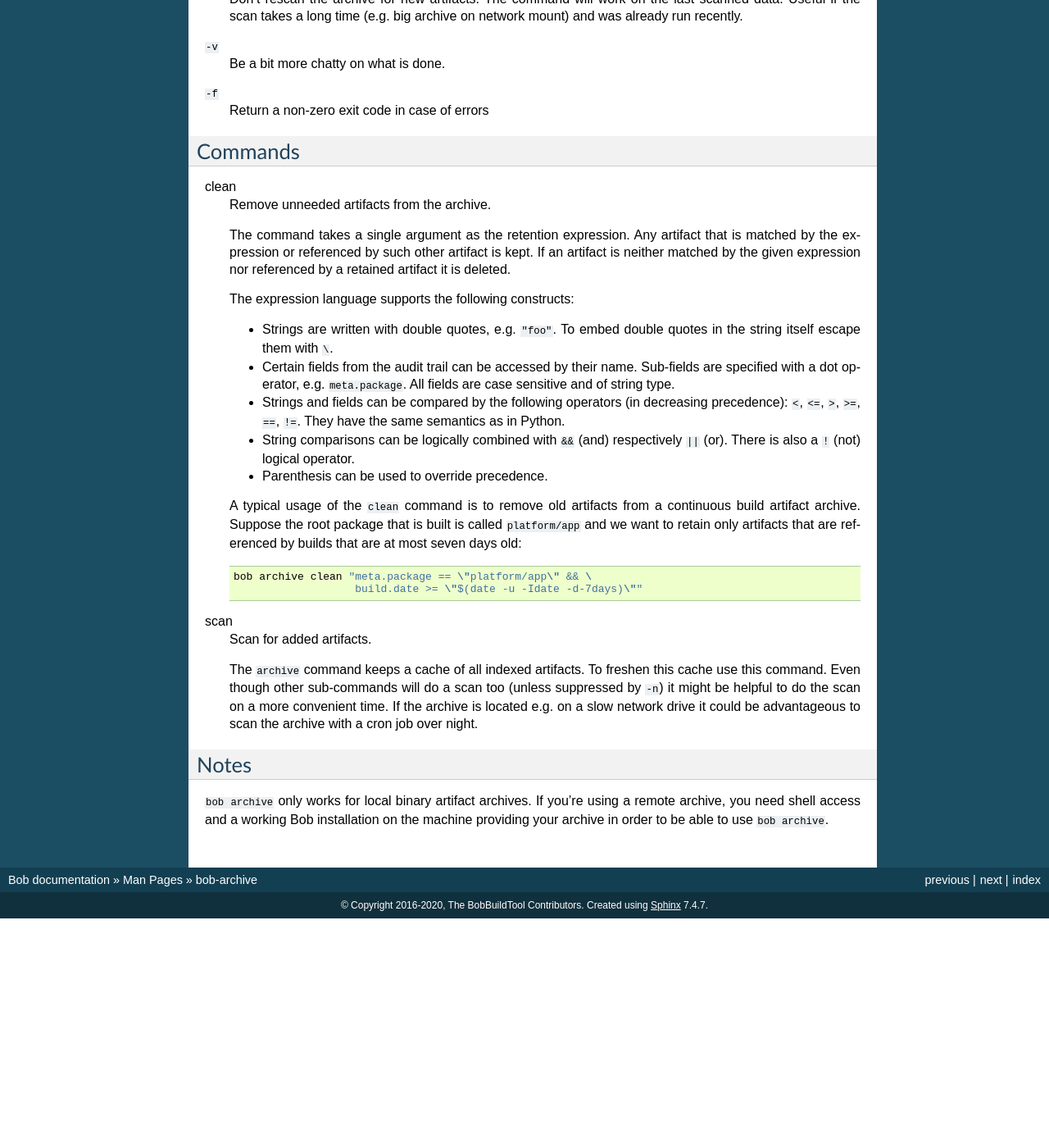
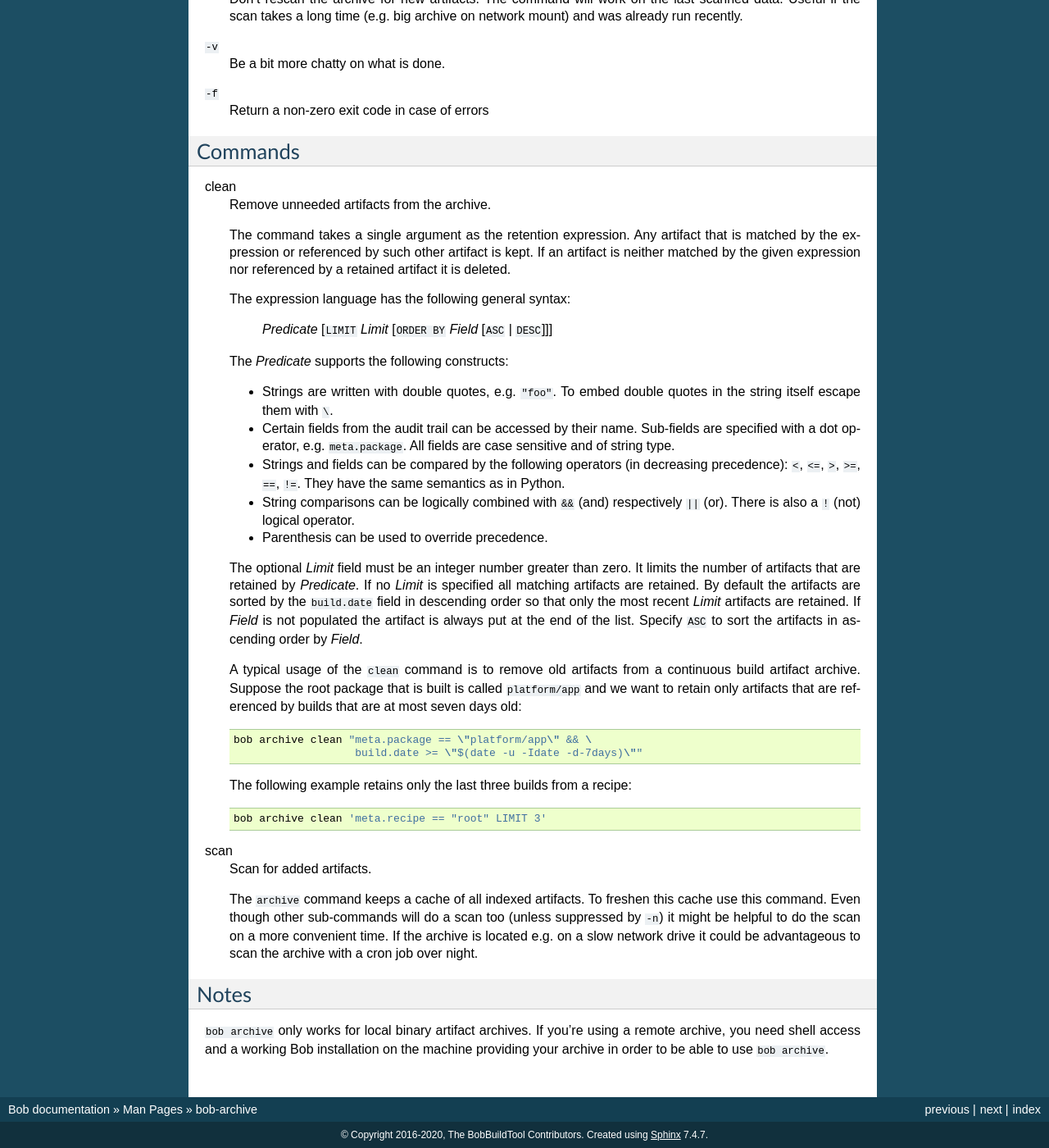
Before and after one commit to BobBuildTool/bob, a Sphinx documentation site: the page built from doc/manpages/bob-archive.rst, in a window 1280 px wide and 1400 px high, scrolled down 761 px. Shown: the whole window at 82% size. Built offline with Sphinx 7.4.7, drawn with Linux system fonts in a browser that asks for light colours; formulas are drawn with MathJax 3; the version number could not be read and is left out; before the commit the page ends 1881 px from its top, so only the background shows below that.

Commit message:
doc: document LIMIT archive feature

```diff
--- a/doc/manpages/bob-archive.rst
+++ b/doc/manpages/bob-archive.rst
@@ -66,7 +66,11 @@ clean
     artifact is kept. If an artifact is neither matched by the given expression
     nor referenced by a retained artifact it is deleted.
 
-    The expression language supports the following constructs:
+    The expression language has the following general syntax:
+
+         *Predicate* [``LIMIT`` *Limit* [``ORDER BY`` *Field* [``ASC`` | ``DESC``]]]
+
+    The *Predicate* supports the following constructs:
 
     * Strings are written with double quotes, e.g. ``"foo"``. To embed
       double quotes in the string itself escape them with ``\``.
@@ -80,6 +84,14 @@ clean
       respectively ``||`` (or). There is also a ``!`` (not) logical operator.
     * Parenthesis can be used to override precedence.
 
+    The optional *Limit* field must be an integer number greater than zero. It
+    limits the number of artifacts that are retained by *Predicate*. If no
+    *Limit* is specified all matching artifacts are retained. By default the
+    artifacts are sorted by the ``build.date`` field in descending order so
+    that only the most recent *Limit* artifacts are retained.  If *Field* is
+    not populated the artifact is always put at the end of the list. Specify
+    ``ASC`` to sort the artifacts in ascending order by *Field*.
+
     A typical usage of the ``clean`` command is to remove old artifacts from a
     continuous build artifact archive. Suppose the root package that is built
     is called ``platform/app`` and we want to retain only artifacts that are
@@ -87,6 +99,10 @@ clean
 
         bob archive clean "meta.package == \"platform/app\" && \
                            build.date >= \"$(date -u -Idate -d-7days)\""
+
+    The following example retains only the last three builds from a recipe::
+
+        bob archive clean 'meta.recipe == "root" LIMIT 3'
 
 scan
     Scan for added artifacts.
```
